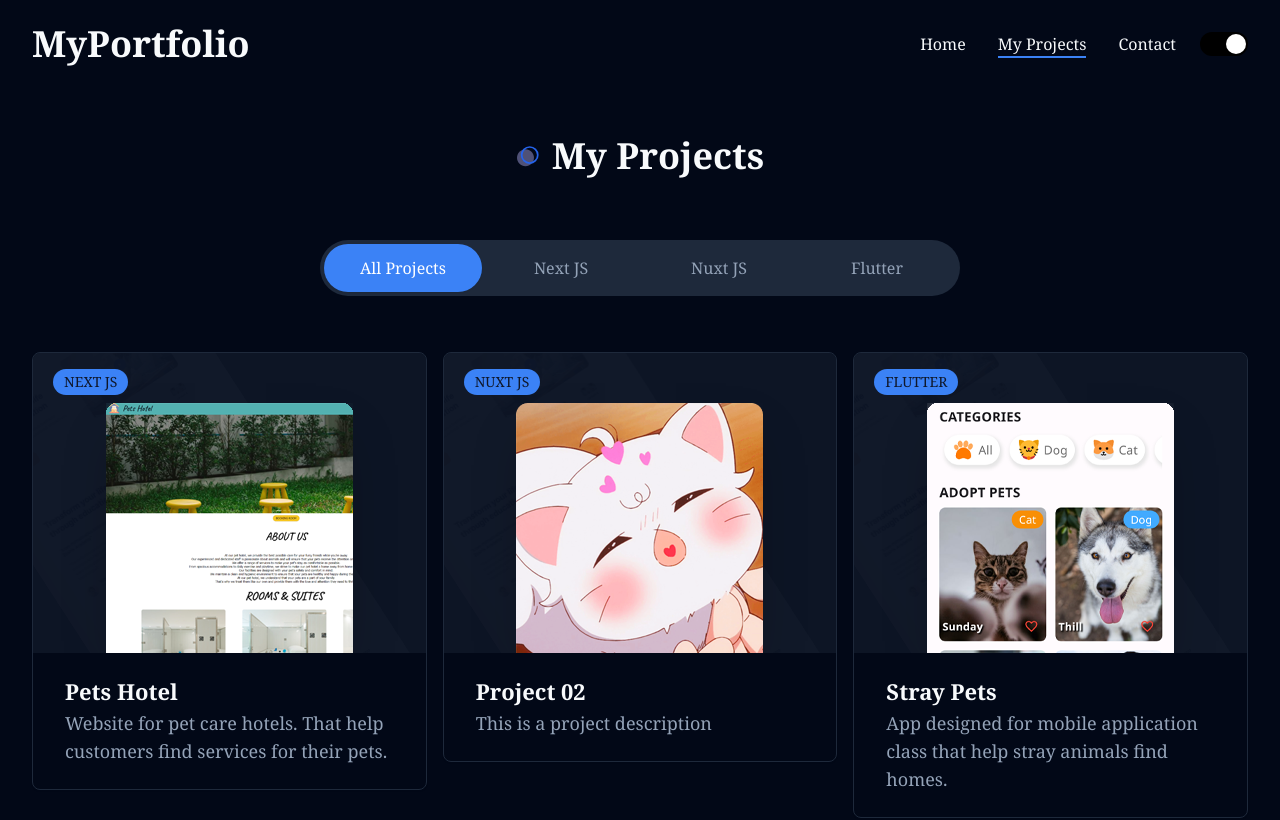
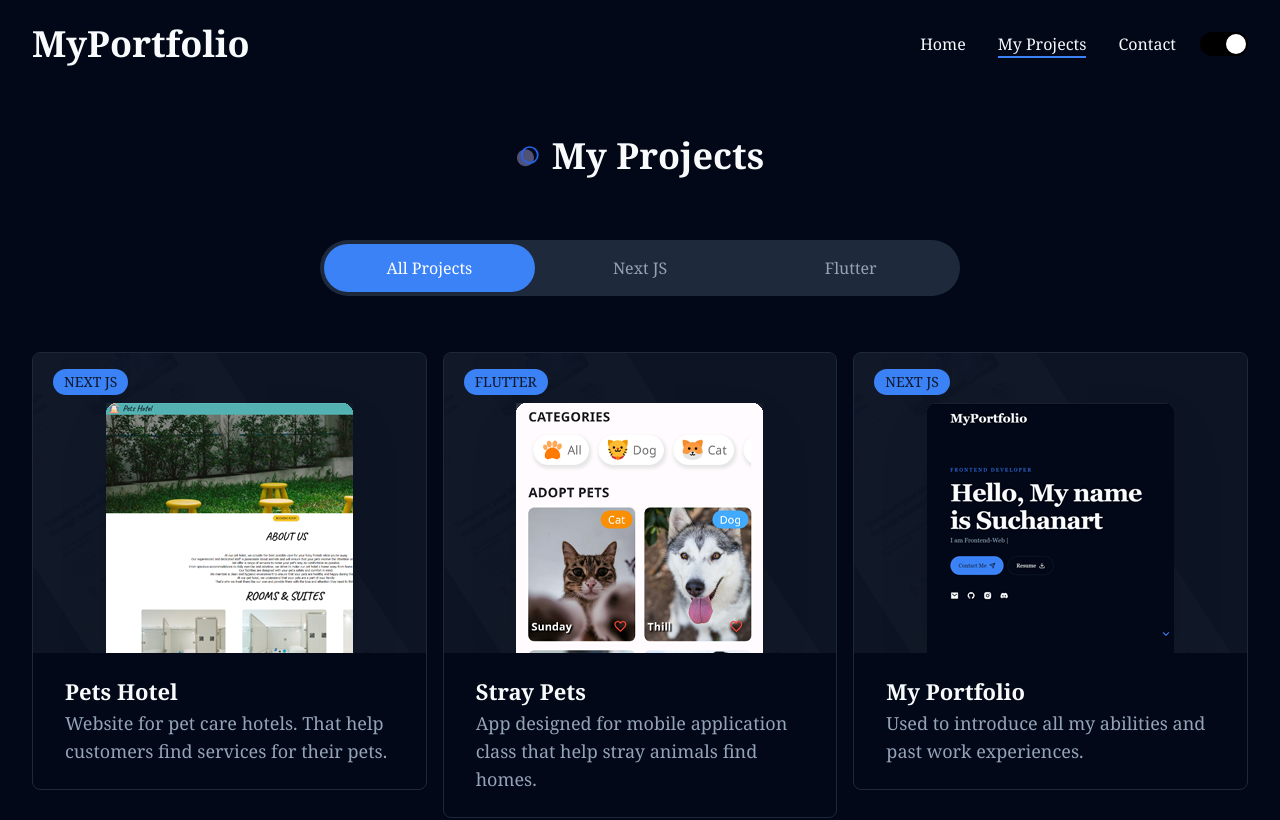
Before and after one commit to NamkheangV/MyPortfolio, a Next.js app: page /myprojects in a window 1280 px wide. Shown: the top 820 px of the page. Built offline with nearby package versions, Linux system fonts and the light colour scheme.

Commit message:
Feat(Hero): Download Resume

```diff
--- a/src/app/myprojects/page.tsx
+++ b/src/app/myprojects/page.tsx
@@ -11,14 +11,6 @@ const projectData = [
     description: "Website for pet care hotels. That help customers find services for their pets.",
     link: "/myprojects",
     github: "https://github.com/NamkheangV/PetsHotel-FN",
-  },
-  {
-    image: "/images/work/2.png",
-    category: "Nuxt JS",
-    name: "Project 02",
-    description: "This is a project description",
-    link: "/myprojects",
-    github: "/",
   },
   {
     image: "/images/work/project04.png",
@@ -60,7 +52,7 @@ export default function MyProject() {
 
         {/* Tabs */}
         <Tabs defaultValue={category} className="mb-24 xl:mb-48">
-          <TabsList className="w-full grid h-full md:grid-cols-4 lg:max-w-[640px]
+          <TabsList className="w-full grid h-full md:grid-cols-3 lg:max-w-[640px]
           mb-12 mx-auto md:border dark:border-none">
             {categories.map((category, index) => {
               return <TabsTrigger
--- a/src/components/HomePage/Hero.tsx
+++ b/src/components/HomePage/Hero.tsx
@@ -40,8 +40,13 @@ const Hero = () => {
                 </Button>
               </Link>
               <Button variant="outline" className="gap-x-2">
-                Resume <Download size={18} />
+                <a
+                href="./file/resume.pdf"
+                download={true}
+                >Resume</a>
+                <Download size={18} />
               </Button>
+
             </div>
 
             {/* Socials */}
```
Also changed, not shown: 1 other file (tests, documents, lock files or other folders).
